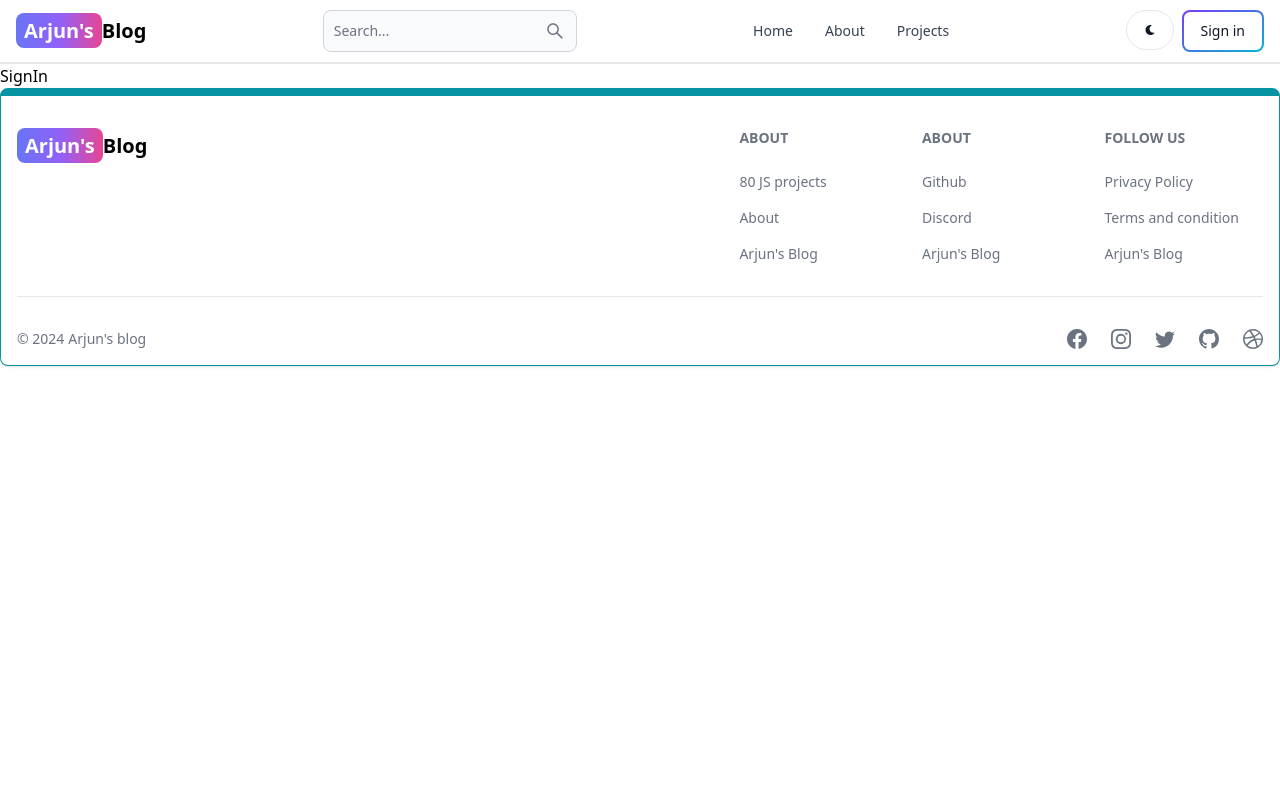
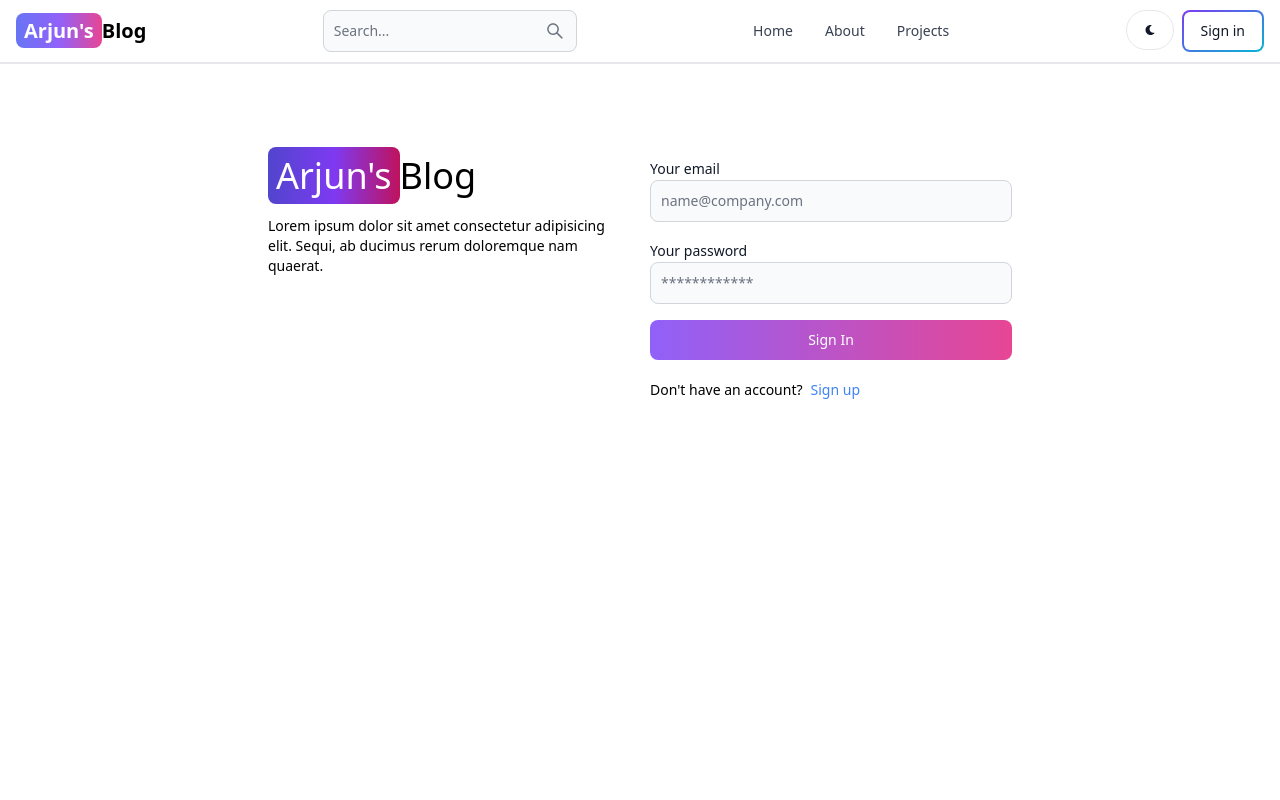
Before and after one commit to Arjunkumar1877/MERN-BLOG, a React (Vite) app in the folder client/: page /sign-in in a window 1280 px wide. Shown: the top 800 px of the page. Built offline with nearby package versions, Linux system fonts and the light colour scheme.

Commit message:
completed sign in ui and functionality

```diff
--- a/client/src/pages/SignIn.jsx
+++ b/client/src/pages/SignIn.jsx
@@ -1,8 +1,101 @@
-import React from 'react'
+import React, { useState } from 'react';
+import { Link, useNavigate } from 'react-router-dom';
+import { Alert, Button, Label, Spinner, TextInput } from 'flowbite-react';
 
 function SignIn() {
+  const [formData, setFormData] = useState({});
+  const [loading, setLoading] = useState(false);
+  const [errorMessage, setErrorMessage] = useState(null);
+  const navigate = useNavigate();
+
+  const handleChange = (e)=>{
+    setFormData({...formData, [e.target.id]: e.target.value.trim()})
+    console.log(e.target.value);
+  };
+
+  const handleSubmit = async(e)=>{
+    e.preventDefault();
+    if(!formData.email || !formData.password){
+      return setErrorMessage("Please fill out all fields.");
+    }
+
+    try {
+      setLoading(true);
+      setErrorMessage(null);
+      const res = await fetch('/api/auth/signin', {
+        method: 'POST',
+        headers: { 'Content-Type': 'application/json'},
+        body: JSON.stringify(formData)
+      })
+
+      const data = await res.json();
+      if(data.success === false){
+        setLoading(false)
+       return setErrorMessage(data.message)
+      }
+
+      setLoading(false)
+      navigate('/');
+
+      console.log(data)
+    } catch (error) {
+      setErrorMessage(error.message);
+      setLoading(false);
+    }
+
+  }
+
+  console.log(errorMessage)
+
   return (
-    <div>SignIn</div>
+    <div className='min-h-screen mt-20'>
+     <div className="flex p-3 max-w-3xl mx-auto flex-col md:flex-row gap-5">
+{/* left side */}
+   <div className="flex-1">
+    <Link to="/" className="bold dark:text-white text-4xl">
+      <span className='px-2 py-1 bg-gradient-to-r from-indigo-700 via-purple-600 to-pink-700 rounded-lg text-white'>Arjun's</span>
+      Blog
+    </Link>
+    <p className='text-sm mt-5 '>Lorem ipsum dolor sit amet consectetur adipisicing elit. Sequi, ab ducimus rerum doloremque nam quaerat.</p>
+   </div>
+
+{/* right side */}
+<div className="flex-1">
+<form className='flex flex-col gap-4' onSubmit={handleSubmit}>
+
+  <div className="">
+    <Label value='Your email' />
+    <TextInput onChange={handleChange} type='email' placeholder='name@company.com' id='email' />
+  </div>
+
+  <div className="">
+    <Label value='Your password' />
+    <TextInput onChange={handleChange} type='password' placeholder='************' id='password' />
+  </div>
+
+  <Button gradientDuoTone='purpleToPink' type='submit' disabled={loading}>
+    {loading ? (
+     <>
+      <Spinner  size='sm'/>
+      <span className='pl-3'>Loading...</span>
+     </>
+    ) : "Sign In"}
+    </Button>
+</form>
+<div className="flex gap-2 text-sm mt-5">
+  <span>Don't have an account?</span>
+  <Link to='/sign-up' className='text-blue-500'>Sign up</Link>
+</div>
+{
+  errorMessage && (
+    <Alert className='mt-5' color='failure'>
+      {errorMessage}
+    </Alert>
+  )
+}
+</div>
+     </div>
+    </div>
   )
 }
 
```
